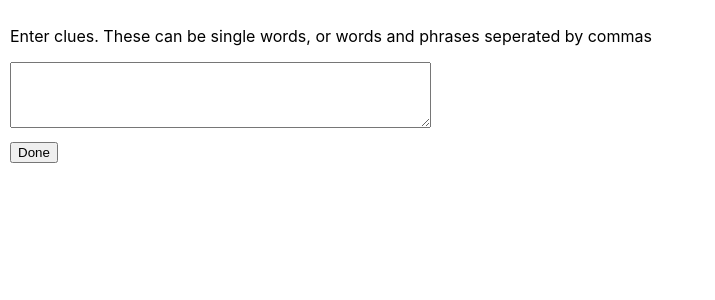
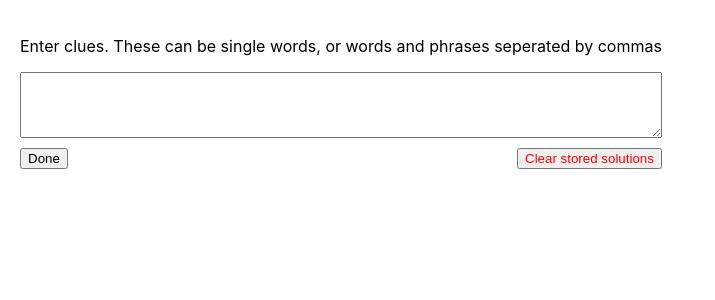
Before and after one commit to richardl62/onlyconnect, a React (Create React App) app: page / in a window 1280 px wide. Shown: the top 300 px of the page, without its empty margins (0-715 px from the left). Built offline with nearby package versions, Linux system fonts and the light colour scheme.

Commit message:
Add  'clear stored solutions'  button

```diff
--- a/src/App.css
+++ b/src/App.css
@@ -69,11 +69,17 @@
   font-weight:500;
 }
 
+.setting-area-buttons {
+  margin: 10px 0;
+  display: flex;
+  justify-content: space-between;
+}
+
 .done-button {
   width: fit-content;
-  margin: 10px 0;
+
 }
 
-.restart-button {
+.restart-button, .clear-stored-solutions-button {
   color: red;
 }
--- a/src/setting-area.tsx
+++ b/src/setting-area.tsx
@@ -1,10 +1,11 @@
-import React, {useState} from 'react';
+import React, { useState } from 'react';
+import { clearAllStorage } from './url-and-storage-tools'
 
 function trimmed(words: Array<string>) {
     console.log("Pre-trimmed", words);
 
-    let result : Array<string> = [];
-    for(let i in words) {
+    let result: Array<string> = [];
+    for (let i in words) {
         const t = words[i].trim();
         if (t) {
             result.push(t);
@@ -26,8 +27,7 @@ function getCluesCommaSeperated(text: string) {
 interface SettingAreaProps {
     recordClues: (clues: Array<string> | null) => void;
 }
-function SettingArea({recordClues} : SettingAreaProps)
-{
+function SettingArea({ recordClues }: SettingAreaProps) {
     const [recordedText, setRecordedText] = useState("");
     const [errorMessage, setErrorMessage] = useState("");
 
@@ -41,7 +41,7 @@ function SettingArea({recordClues} : SettingAreaProps)
 
         const spaceSeparated = getCluesSpaceSeperated(recordedText);
         console.log("Space separated", spaceSeparated);
-        if(spaceSeparated.length === 16) {
+        if (spaceSeparated.length === 16) {
             recordClues(spaceSeparated);
             return;
         }
@@ -49,7 +49,7 @@ function SettingArea({recordClues} : SettingAreaProps)
         const commaSeparated = getCluesCommaSeperated(recordedText);
         console.log("Comma separated", commaSeparated);
 
-        if(commaSeparated.length === 16) {
+        if (commaSeparated.length === 16) {
             recordClues(commaSeparated);
             return;
         }
@@ -63,24 +63,30 @@ function SettingArea({recordClues} : SettingAreaProps)
     }
 
     const ErrorMessage = () => {
-        if(errorMessage) {
+        if (errorMessage) {
             return <div>{"Error: " + errorMessage}</div>
         }
         return null;
     }
 
-    return (<>
-        <div>
+    return (
+        <div className="setting-area" >
             <p>Enter clues.  These can be single words, or words and phrases seperated by commas</p>
             <textarea
                 cols={50}
                 rows={4}
                 onChange={textAreaChange}
             />
+
+            <div className="setting-area-buttons">
+                <button className="done-button" onClick={onDone}>Done</button>
+                <button className="clear-stored-solutions-button" onClick={clearAllStorage}>
+                    Clear stored solutions
+            </button>
+            </div>
+            <ErrorMessage />
         </div>
-        <button className="done-button" onClick={onDone}>Done</button>
-        <ErrorMessage/>
-    </>);
+    );
 }
 
 export default SettingArea;
```
